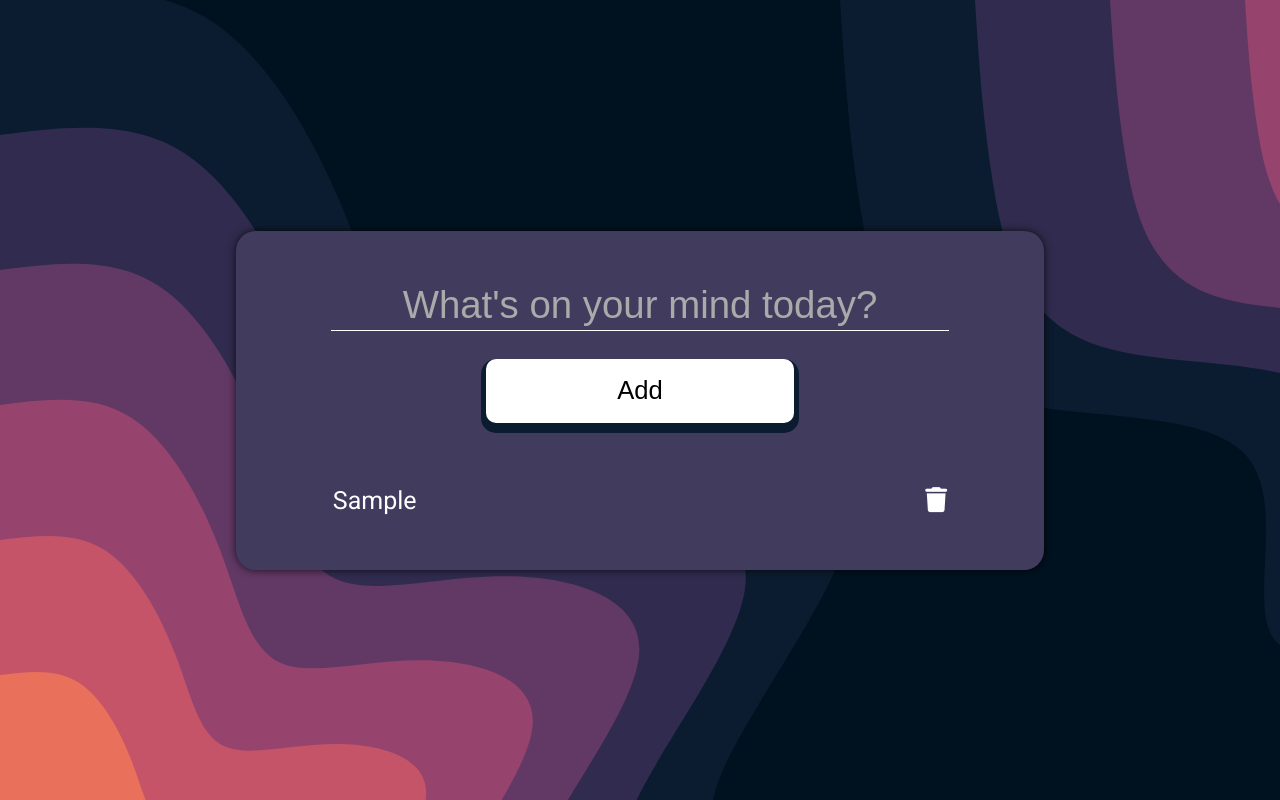
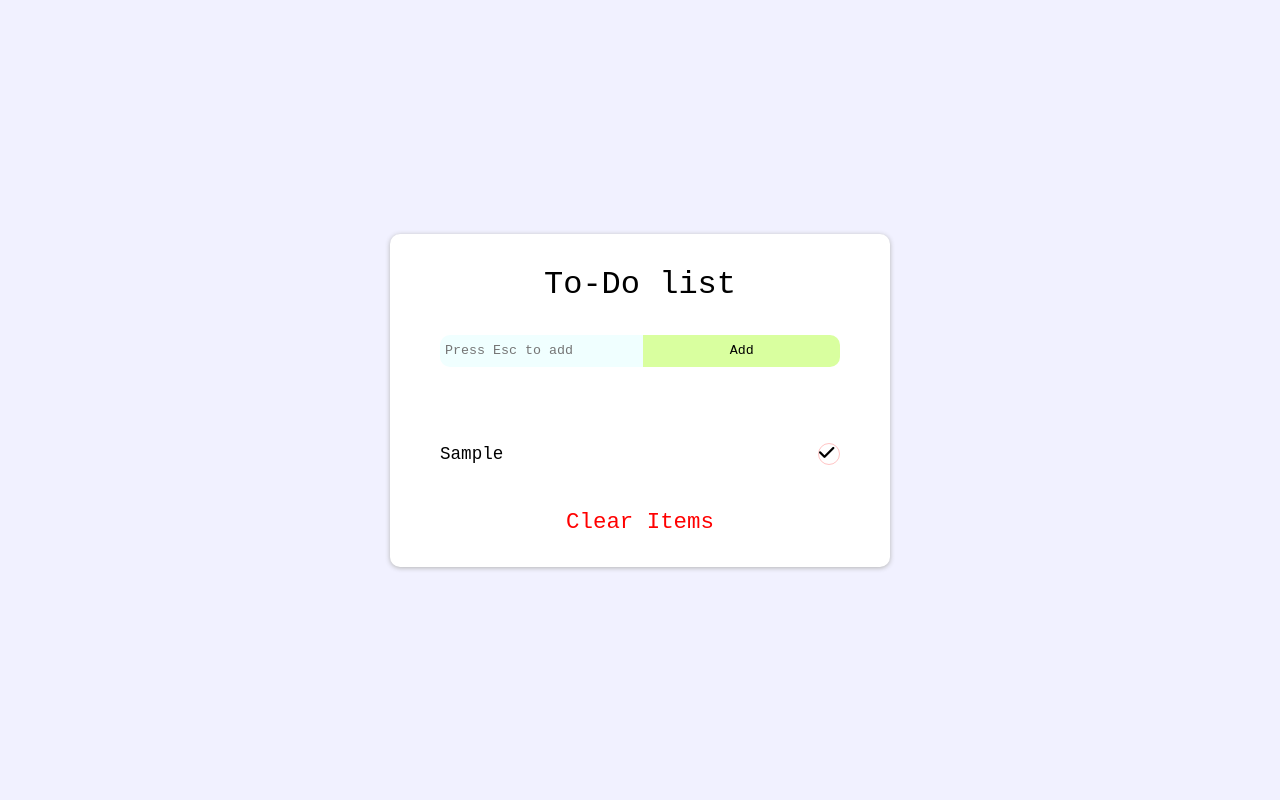
Before and after one commit to tanishqkrk/To-do-App, a plain HTML site: page index.html in a window 1280 px wide. Both pictures are taken after typing "Sample" into the empty fields and a click on the button "Add". Drawn offline with Linux system fonts and the light colour scheme.

Commit message:
Complete update

```diff
--- a/index.html
+++ b/index.html
@@ -5,31 +5,29 @@
     <meta charset="UTF-8">
     <meta http-equiv="X-UA-Compatible" content="IE=edge">
     <meta name="viewport" content="width=device-width, initial-scale=1.0">
-    <title>To-do List</title>
+    <title>To-do list</title>
     <link rel="stylesheet" href="./style.css">
-    <link rel="preconnect" href="https://fonts.googleapis.com">
-    <link rel="preconnect" href="https://fonts.gstatic.com" crossorigin>
-    <link
-        href="https://fonts.googleapis.com/css2?family=Roboto:ital,wght@0,100;0,300;0,400;0,500;0,700;0,900;1,100;1,300;1,400;1,500;1,700;1,900&display=swap"
-        rel="stylesheet">
+    <script defer src="./script.js"></script>
     <script src="https://kit.fontawesome.com/cffed4b148.js" crossorigin="anonymous"></script>
 </head>
 
 <body>
-    <form class="lister">
-        <div class="lister-input">
-            <input id="lister-input-input" class="lister-input-input" placeholder="What's on your mind today?"></input>
-            <button type="submit" id="lister-input-button" class="lister-input-button">Add</button>
-            <!-- <input id="lister-input-search" class="lister-input-search" placeholder="Search"></input> -->
-
+    <form class="todoList">
+        <div class="noitemAlert">Enter an item first!</div>
+        <div class="addAlert">Item added successfully!</div>
+        <div class="delAlert">Item deleted successfully!</div>
+        <div class="title">To-Do list</div>
+        <div class="inputbutton">
+            <input type="text" class="input" placeholder="Press Esc to add">
+            <button class="button" type="submit">Add</button>
         </div>
-        <!-- <div class="lister-items"> -->
-        <ul class="lister-items-items">
-
+        <ul class="items">
+            <!-- <li class="item">
+                Item<i class="fa-solid fa-check item-check"></i>
+            </li> -->
         </ul>
-        <!-- </div> -->
+        <div class="clear">Clear Items</div>
     </form>
-    <script src="./script.js"></script>
 </body>
 
 </html>
--- a/script.js
+++ b/script.js
@@ -1,33 +1,61 @@
-let form = document.querySelector('.lister');
-let subBtn = document.querySelector('#lister-input-button');
-let list = document.querySelector('.lister-items-items');
+let form = document.querySelector('.todoList');
+let button = document.querySelector('.button');
+let check = document.querySelector('.item-check');
+let input = document.querySelector('.input');
 
-list.addEventListener('click', deleteItem);
 
-form.addEventListener('submit', addItem);
+
+form.addEventListener('submit', addItem)
+
 function addItem(e){
     e.preventDefault();
-    let newItem = document.querySelector('#lister-input-input').value;
-    // console.log(1);
-    let deleteBtn = document.createElement('span');
-    deleteBtn.className = 'fas fa-trash';
-    let li = document.createElement('li');
-    li.className = 'lister-items-item';
-    li.appendChild(document.createTextNode(newItem));
-    li.appendChild(deleteBtn);
-    console.log(deleteBtn);
-    // console.log(list);
-    // console.log(li);
-    list.appendChild(li);
-    form.reset();
+        if (input.value == ''){
+            displayWarningAlert();
+        }
+        else if(input.value != ''){
+            addItemToList();
+            itemAddedAlert()
+            input.value = ''
+        }
+}
+function displayWarningAlert(){
+    document.querySelector('.noitemAlert').style.opacity = '1';
+    setTimeout(function(){document.querySelector('.noitemAlert').style.opacity = '0'}, 1000)
+}
+function itemAddedAlert(){
+    document.querySelector('.addAlert').style.opacity = '1';
+    setTimeout(function(){document.querySelector('.addAlert').style.opacity = '0'}, 1000)
+}
+function delAlert(){
+    document.querySelector('.delAlert').style.opacity = '1';
+    setTimeout(function(){document.querySelector('.delAlert').style.opacity = '0'}, 1000)
+}
+function addItemToList(e){
+    let list = document.querySelector('.items');
+    let newItem = document.createElement('li');
+    let newIcon = document.createElement('i');
+    newItem.innerText = input.value;
+    newItem.className = 'item';
+    newIcon.className = 'fa-solid fa-check item-check'
+    newItem.append(newIcon);
+    list.append(newItem);
+    newItem.addEventListener('click', e=>{
+        if(e.target.classList.contains('item-check')){
+            // console.log('1');
+            let itemToDelete = e.target.parentElement;
+            list.removeChild(itemToDelete);
+            delAlert();
+        }
+    })
 }
 
-function deleteItem(e){
-    if (e.target.classList.contains('fas')){
-        // console.log(1);
-        // if(confirm('Are you sure you wanna delete this?')){
-            let li = e.target.parentElement;
-            list.removeChild(li);
-        }
-    // }
-}
+
+document.querySelector('.clear').addEventListener('click', e=>{
+    location.reload()
+})
+
+document.addEventListener('keydown',e=>{
+    if (e.key == 'Escape'){
+        input.focus();
+    }
+})
--- a/style.css
+++ b/style.css
@@ -1,167 +1,188 @@
 body {
+    padding: 0;
     margin: 0;
-    padding: 0;
+    width: 100vw;
     height: 100vh;
-    width: 100vw;
     display: flex;
     justify-content: center;
     align-items: center;
-    background-color: #e5e5f7;
-    /* opacity: 1; */
-    background: url(./blob-scene-haikei.svg);
-    font-family: 'Roboto', sans-serif;
-    color: white;
-    user-select: none;
+    /* flex-direction: column; */
+    font-family: 'Courier New', Courier, monospace;
+    background-color: rgb(241, 241, 255);
+}
+
+* {
+    font-family: 'Courier New', Courier, monospace;
 
 }
 
-.lister {
-    padding: 20px;
-    /* border: 1px solid grey; */
-    height: auto;
-    width: 60vw;
-    box-shadow: 0px 0px 9px 0px rgba(0, 0, 0, 0.75);
-    -webkit-box-shadow: 0px 0px 9px 0px rgba(0, 0, 0, 0.75);
-    -moz-box-shadow: 0px 0px 9px 0px rgba(0, 0, 0, 0.75);
-    background: #413c5e;
-    border-radius: 20px;
-    display: flex;
-    flex-direction: column;
+.noitemAlert {
+    position: absolute;
+    width: 400px;
+    text-align: center;
+    background-color: rgb(255, 217, 217);
+    border-radius: 10px;
+    border: 3px solid rgb(255, 106, 106);
+    padding: 1vh 0;
+    top: 1vh;
+    opacity: 0;
+    transition: .3s ease-in-out;
+    /* animation: hide 3s ease-in-out; */
+    /* display: none; */
+    /* animation-iteration-count: 1; */
 }
 
-.lister-input {
+.delAlert {
+    position: absolute;
+    width: 400px;
+    text-align: center;
+    background-color: rgb(255, 217, 217);
+    border-radius: 10px;
+    border: 3px solid rgb(255, 106, 106);
+    padding: 1vh 0;
+    top: 1vh;
+    opacity: 0;
+    transition: .3s ease-in-out;
+    /* animation: hide 3s ease-in-out; */
+    /* display: none; */
+    /* animation-iteration-count: 1; */
+}
+
+.addAlert {
+    position: absolute;
+    width: 400px;
+    text-align: center;
+    background-color: rgb(209, 255, 182);
+    border-radius: 10px;
+    border: 3px solid rgb(121, 255, 44);
+    padding: 1vh 0;
+    top: 1vh;
+    opacity: 0;
+    transition: .3s ease-in-out;
+    /* animation: hide 3s ease-in-out; */
+    /* display: none; */
+    /* animation-iteration-count: 1; */
+}
+
+.todoList {
+    padding: 4vh 0;
+    box-shadow: 0px 1px 5px rgb(179, 179, 179);
+    width: 500px;
+    height: auto;
     display: flex;
     flex-direction: column;
     justify-content: space-evenly;
     align-items: center;
-    height: 200px;
+    box-sizing: border-box;
+    background-color: white;
+    border-radius: 10px;
+    /* width: 50vw; */
 }
 
-.lister-input-input {
-    text-align: center;
-    font-size: 40px;
-    background-color: #413c5e;
+.inputbutton {
+    margin: 4vh 0;
     width: 80%;
-    height: 50px;
-    border: none;
-    /* color: white !important; */
-    border-bottom: 1px solid white;
-    color: white;
+    display: flex;
+    justify-content: center;
 
 }
 
+.input {
+    border-top-left-radius: 10px;
+    border-bottom-left-radius: 10px;
+    padding-left: 5px;
+    background-color: azure;
+    height: 30px;
+    border: none;
+    width: 50%;
+    transition: 0.3s;
+}
 
-.lister-input-button {
-    font-size: 2vw;
+.input:focus {
+    outline: none;
+    width: 80%;
+}
+
+.input:focus+.button {
+    width: 20%;
+}
+
+.input:focus::placeholder {
+    color: transparent;
+}
+
+.input:focus .inputbutton {
+    outline: 10px solid red;
+}
+
+.button {
+    border-top-right-radius: 10px;
+    border-bottom-right-radius: 10px;
+    background-color: rgb(217, 255, 159);
+    border: none;
+    width: 50%;
+    transition: .3s;
+}
+
+.button:hover {
+    background-color: rgb(154, 196, 93);
+    color: white;
+}
+
+.title {
+    font-size: 2rem;
+}
+
+.items {
+    font-size: 1.1rem;
+    width: 80%;
+    display: flex;
+    flex-direction: column;
+    align-items: flex-start;
+    padding: 0;
+    margin: 5vh 0
+}
+
+.item {
+    list-style-type: none;
+    width: 100%;
+    display: flex;
+    justify-content: space-between;
+    align-items: center;
+    margin: 1% 0;
+    /* display: flex; */
+    /* justify-content: space-between; */
+}
+
+.item-check {
+    /* background-color: rgb(255, 196, 196); */
+    border: 0.5px solid rgb(255, 196, 196);
+    /* padding: 5px; */
     display: flex;
     justify-content: center;
     align-items: center;
-    border-radius: 10px;
-    color: black;
-    width: 40%;
-    height: 5vw;
-    background-color: white;
-    border: none;
-    box-shadow: 0px 5px 0px 5px #0C1C30;
-    -webkit-box-shadow: 0px 5px 0px 5px #0C1C30;
-    -moz-box-shadow: 0px 5px 0px 5px #0C1C30;
-
+    width: 20px;
+    height: 20px;
+    /* padding: 2px; */
+    border-radius: 100%;
 }
 
-.lister-input-button:active {
-    box-shadow: none;
-    border: none;
-    transform: scale(.95);
+.item-check:hover {
+    background-color: rgb(255, 196, 196);
 }
 
-.lister-input-input:focus {
-    outline: none;
-    color: white;
+
+.clear {
+    font-size: 1.4rem;
+    color: red;
 }
 
-.lister-input-input::placeholder {
-    color: #aaa;
-    font-size: 3vw;
-}
-
-.lister-input-input:focus::placeholder {
-    color: transparent;
-}
-
-.lister-items-items {
-    font-size: 25px;
-    /* height: 100%; */
-    text-align: center;
-    display: flex;
-    flex-direction: column;
-    justify-content: space-between;
-    align-items: center;
-    /* width: 60%; */
-    padding: 0;
-}
-
-.lister-items-item {
-    display: flex;
-    justify-content: space-between;
-    margin: 10px 0;
-    align-items: center;
-    /* border-bottom: .1px solid white; */
-    list-style: none;
-    width: 80%;
-}
-
-.lister-input-search {
-    margin: 10px 0;
-    width: 50%;
-    height: 30px;
-    text-align: center;
-    background-color: transparent;
-    border: 0;
-    border-bottom: .5px solid white;
-}
-
-.lister-input-search:focus {
-    outline: none;
-    color: white;
-}
-
-.lister-input-search:focus::placeholder {
-    color: transparent;
-}
-
-.fas {
-    /* height: 40px; */
-}
-
-.fas:hover {
-    color: rgb(255, 82, 82);
-}
-
-.fas:active {
-    transform: scale(.8);
-}
-
-@media (max-width:537px) {
-
-    .lister {
-        padding: 0;
-        height: auto;
+@keyframes hide {
+    0% {
+        opacity: 1;
     }
 
-    .lister-input-input::placeholder {
-        font-size: 3vw;
-    }
-
-    .lister-input-button {
-        width: 40%;
-        height: 10%;
-    }
-
-    .lister-input-input {
-        font-size: 20px;
-    }
-
-    .lister-items-items {
-        font-size: 20px;
+    100% {
+        opacity: 0;
     }
 }
```
